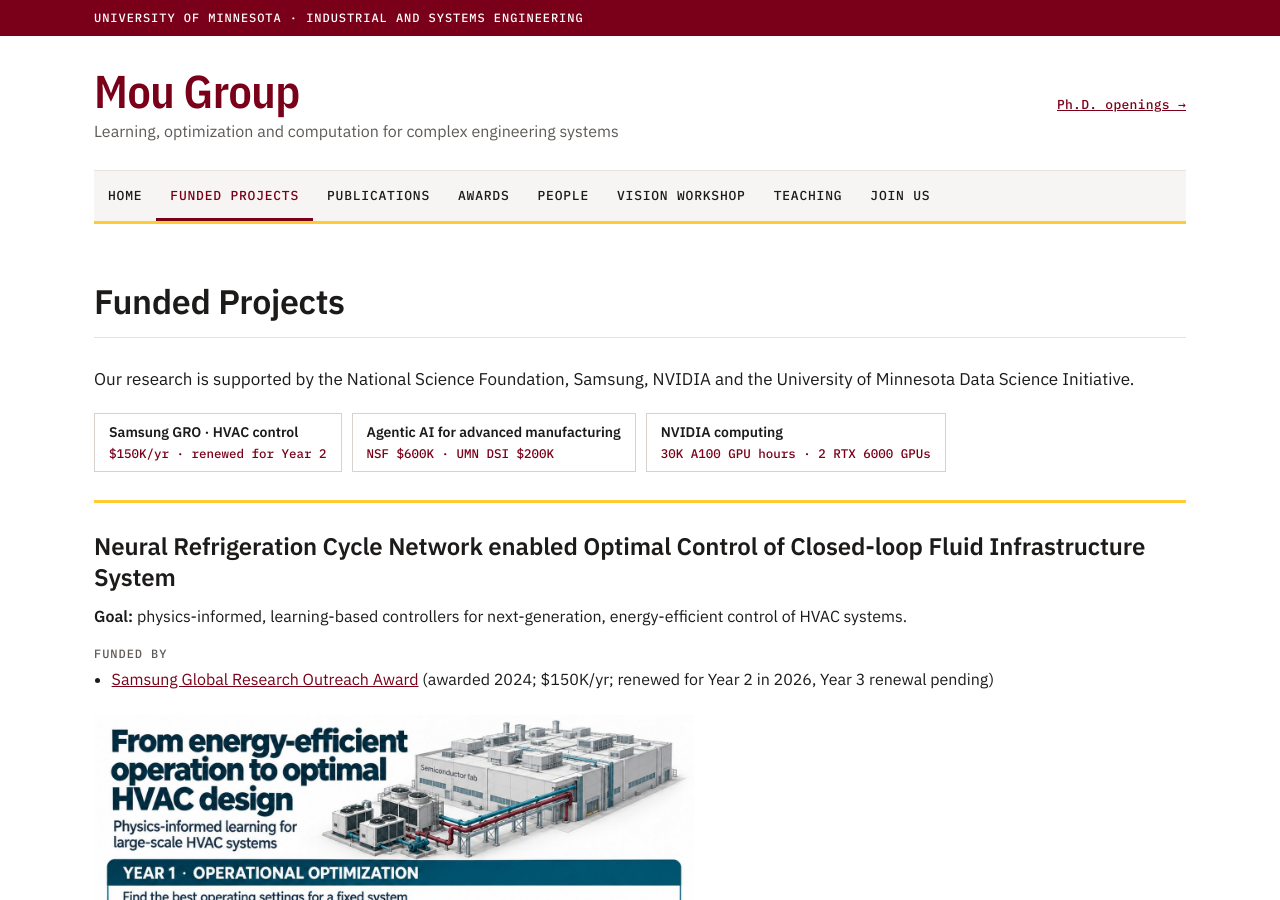
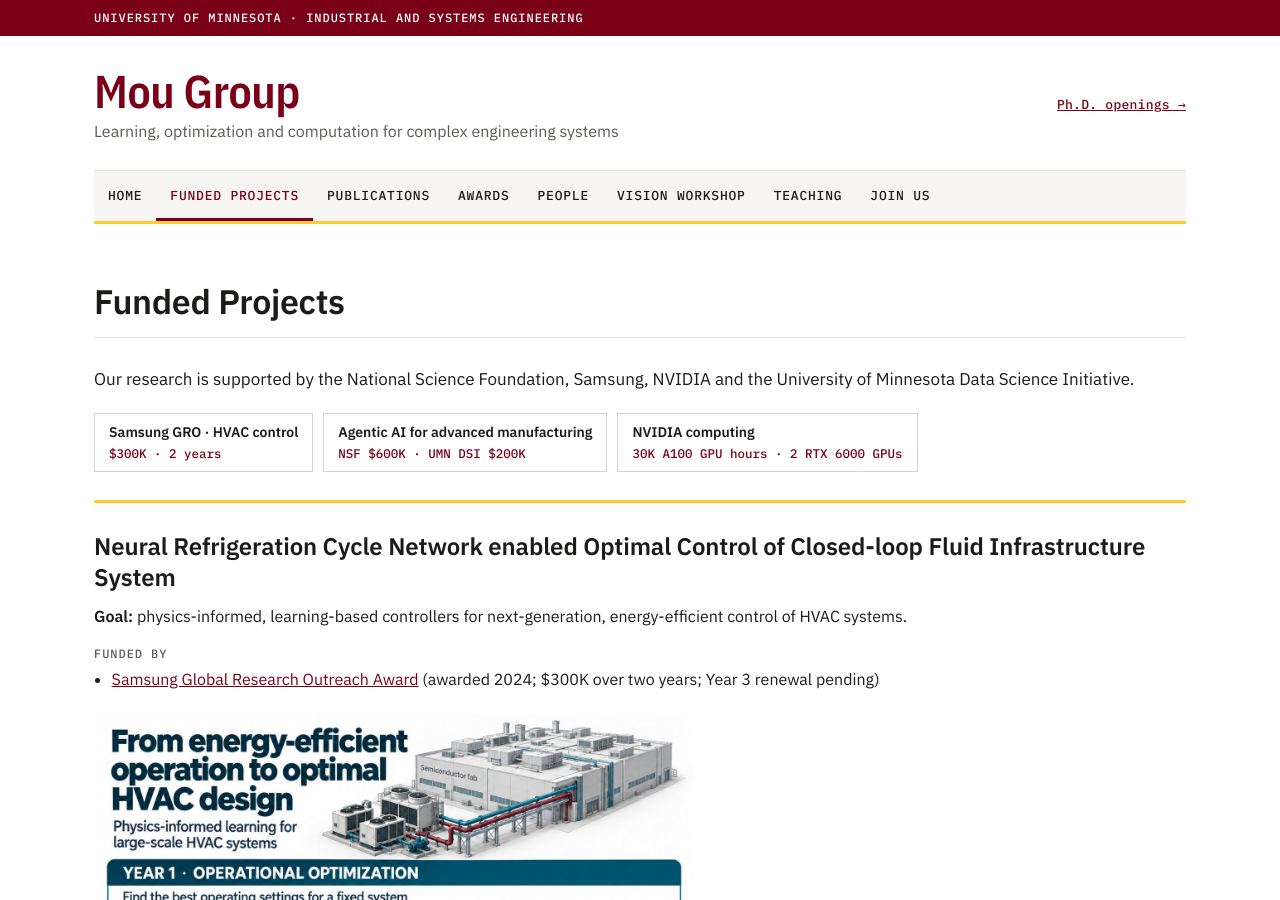
Before and after one commit to Mou-group-UMN/mou-group-umn.github.io, a Jekyll site: the page built from projects.html, in a window 1280 px wide and 900 px high. Built offline with Jekyll 4.4.1, drawn with Linux system fonts in a browser that asks for light colours.

Commit message:
Funded Projects: Samsung GRO $300K over two years (no per-year figure)
Co-Authored-By: Claude Opus 5.5 <noreply@anthropic.com>
Claude-Session: https://claude.ai/code/session_01XBj4b1asWe9EJC5WfSpYSG

```diff
--- a/_data/projects.yml
+++ b/_data/projects.yml
@@ -8,11 +8,11 @@
 # funding_label = heading over the funding list (default "Funded by").
 - id: hvac
   short: Samsung GRO · HVAC control
-  amount: "$150K/yr · renewed for Year 2"
+  amount: "$300K · 2 years"
   title: Neural Refrigeration Cycle Network enabled Optimal Control of Closed-loop Fluid Infrastructure System
   text: '<strong>Goal:</strong> physics-informed, learning-based controllers for next-generation, energy-efficient control of HVAC systems.'
   funding:
-    - '<a href="https://www.sait.samsung.co.kr/saithome/about/collabo_recipients.do">Samsung Global Research Outreach Award</a> (awarded 2024; $150K/yr; renewed for Year 2 in 2026, Year 3 renewal pending)'
+    - '<a href="https://www.sait.samsung.co.kr/saithome/about/collabo_recipients.do">Samsung Global Research Outreach Award</a> (awarded 2024; $300K over two years; Year 3 renewal pending)'
   figures:
     - {image: /assets/img/research/hvac-operation-to-design.jpg, width: 600, caption: 'From energy-efficient operation to optimal HVAC design: physics-informed learning for large-scale HVAC systems.'}
 - id: agentic-ai
```
